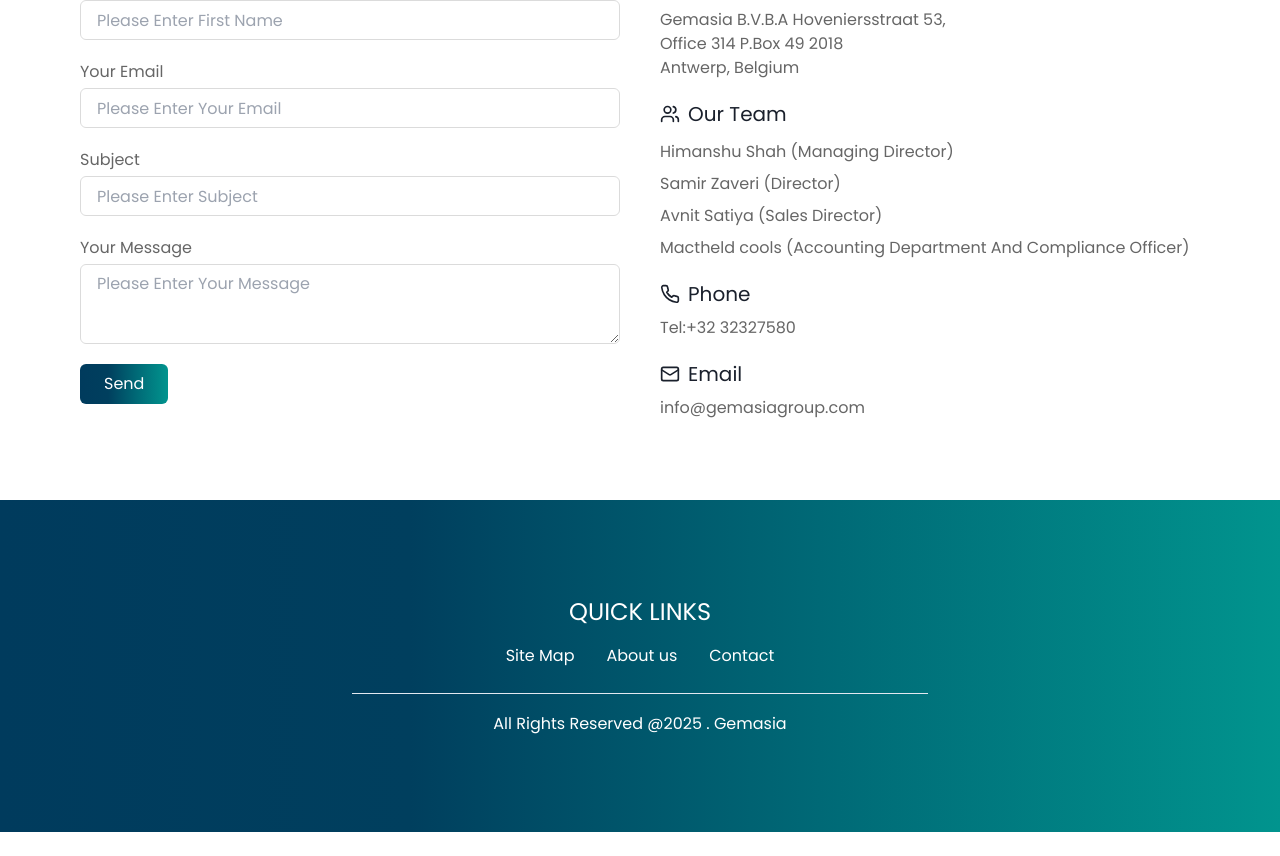
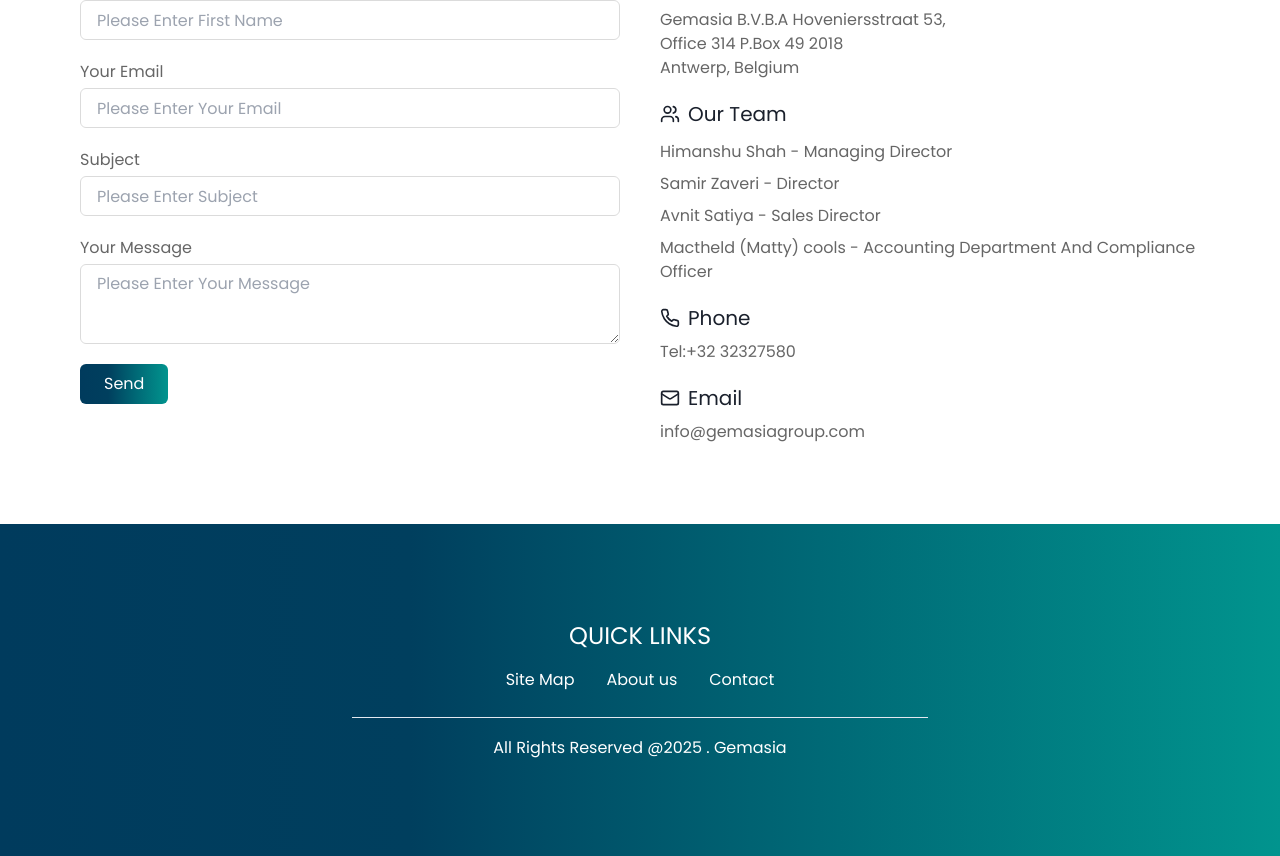
Before and after one commit to shailu7039/Gemasia, a React (Create React App) app: page /contact-us in a window 1280 px wide. Shown: the part 942-1798 px from the top of the page. Before the commit the page ends 1774 px from the top, so only its background shows below. Built offline with nearby package versions, Linux system fonts and the light colour scheme; a web font is replaced by a local one.

Commit message:
oure team name changes

```diff
--- a/src/view/pages/contact/components/ContactForm.js
+++ b/src/view/pages/contact/components/ContactForm.js
@@ -158,16 +158,16 @@
            </div>
              <div className="py-3 ">
              <ul className="">
-              <li className="text-666666 text-hover pb-2">Himanshu Shah (Managing Director)</li>
+              <li className="text-666666 text-hover pb-2">Himanshu Shah - Managing Director</li>
               </ul>
               <ul>
-              <li className="text-666666 text-hover pb-2">Samir Zaveri (Director)</li>
+              <li className="text-666666 text-hover pb-2">Samir Zaveri - Director</li>
               </ul>
               <ul>
-              <li className="text-666666 text-hover pb-2">Avnit Satiya (Sales Director)</li>
+              <li className="text-666666 text-hover pb-2">Avnit Satiya - Sales Director</li>
               </ul>
               <ul>
-              <li className="text-666666 text-hover">Mactheld cools (Accounting Department And Compliance Officer)</li>
+              <li className="text-666666 text-hover">Mactheld (Matty) cools - Accounting Department And Compliance Officer</li>
               </ul>
              </div>
             </div>
```
